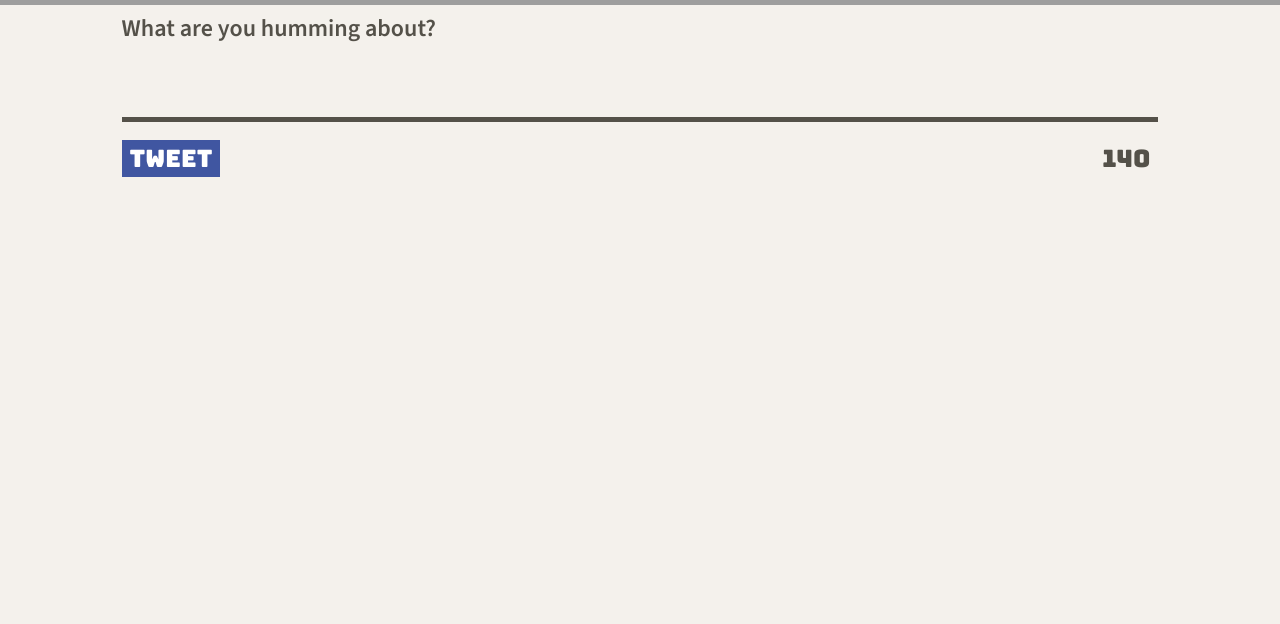
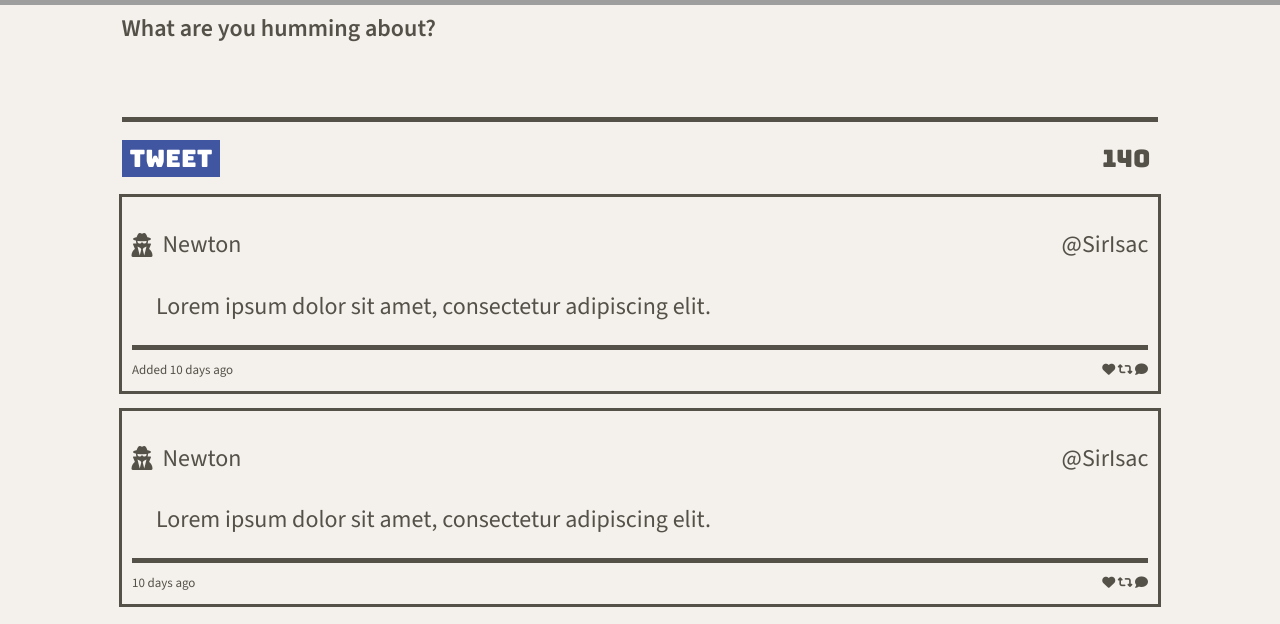
Before and after one commit to baovevni/tweeter, a website: page public/index.html in a window 1280 px wide. Shown: the part 495-1119 px from the top of the page. Before the commit the page ends 800 px from the top, so only its background shows below. Drawn offline with nearby package versions, Linux system fonts and the light colour scheme; grey boxes are pictures that could not be loaded.

Commit message:
Add tweets on main page

```diff
--- a/public/index.html
+++ b/public/index.html
@@ -20,6 +20,7 @@
   <link rel="stylesheet" href="/styles/nav.css" type="text/css" />
   <link rel="stylesheet" href="/styles/header.css" type="text/css" />
   <link rel="stylesheet" href="/styles/new-tweet.css" type="text/css" />
+  <link rel="stylesheet" href="/styles/tweet.css" type="text/css" />
 
   <!-- External JS -->
   <script src="https://ajax.googleapis.com/ajax/libs/jquery/3.4.1/jquery.min.js"></script>
@@ -44,7 +45,7 @@
     </div>
   </nav>
 
-  <header>
+  <header class="main-header">
     <div>
       <img src="/images/profile-hex.png">
     </div>
@@ -57,16 +58,59 @@
     <section>
       <form class="new-tweet" method="POST" action="/tweets/">
         <label>What are you humming about?</label>
-        <textarea id="tweet-text" name="text" rows="2" ></textarea>
+        <textarea id="tweet-text" name="text" rows="2"></textarea>
         <div class="form-actions">
           <button type="submit">Tweet</button>
           <output name="counter" class="counter" for="tweet-text">140</output>
         </div>
       </form>
     </section>
+    <article class="tweet">
+      <header class="tweet-header">
+        <div class="tweet-author">
+          <i class="fa-solid fa-user-secret"></i>
+          <p>Newton</p>
+        </div>
+        <p>@SirIsac</p>
+      </header>
+      <div class="tweet-content">
+        <!-- Using <p> for static text -->
+        <p>Lorem ipsum dolor sit amet, consectetur adipiscing elit.</p>
+      </div>
+      <footer class="tweet-footer">
+        <p>Added 10 days ago</p>
+        <div>
+          <i class="fa-solid fa-heart"></i>
+          <i class="fa-solid fa-retweet"></i>
+          <i class="fa-solid fa-comment"></i>
+        </div>
+      </footer>
+    </article>
+    <article class="tweet">
+      <header class="tweet-header">
+        <div class="tweet-author">
+          <i class="fa-solid fa-user-secret"></i>
+          <p>Newton</p>
+        </div>
+        <p>@SirIsac</p>
+      </header>
+      <div class="tweet-content">
+        <!-- Using <p> for static text -->
+        <p>Lorem ipsum dolor sit amet, consectetur adipiscing elit.</p>
+      </div>
+      <footer class="tweet-footer">
+        <p>10 days ago</p>
+        <div>
+          <i class="fa-solid fa-heart"></i>
+          <i class="fa-solid fa-retweet"></i>
+          <i class="fa-solid fa-comment"></i>
+        </div>
+      </footer>
+    </article>
   </main>
 </body>
 <script>
 
 </script>
+
 </html>
--- a/public/scripts/composer-char-counter.js
+++ b/public/scripts/composer-char-counter.js
@@ -1,5 +1,5 @@
 $(document).ready(function() {
-  $('.new-tweet textarea').on('input', function() {
+  $('.new-tweet textarea').on('keyup', function() {
     let counter = $(this).closest('.new-tweet').find('.counter');
     const maxLength = 140;
     let currentLength = $(this).val().length;
--- a/public/styles/header.css
+++ b/public/styles/header.css
@@ -1,4 +1,4 @@
-header {
+.main-header {
   padding-top: 120px;
   display: flex;
   align-items: center;
--- /dev/null
+++ b/public/styles/tweet.css
@@ -0,0 +1,50 @@
+article.tweet {
+  width: 90%;
+  margin: auto;
+  display: block;
+  outline: 3px solid #545149;
+  margin-bottom: 20px;
+}
+
+article.tweet .tweet-header {
+  padding: 10px;
+  margin-top: 20px;
+  background: none;
+  display: flex;
+  justify-content: space-between;
+}
+
+article.tweet .tweet-author {
+  display: flex;
+  align-items: center;
+  gap: 10px;
+}
+
+article.tweet .tweet-content {
+  display: flex;
+  align-items: center;
+  width: 98%;
+  margin: auto;
+  border-bottom: 5px solid #545149;
+}
+
+article.tweet .tweet-content p {
+  margin: 0 1em 1em 1em;
+}
+
+article.tweet .tweet-footer {
+  display: flex;
+  justify-content: space-between;
+  font-size: small;
+  align-items: center;
+  width: 98%;
+  margin: auto;
+}
+
+article.tweet:hover {
+  box-shadow: 10px 10px  #545149;
+}
+
+.tweet-footer i:hover{
+  color: #4056A1;
+}
--- a/server/data-files/initial-tweets.json
+++ b/server/data-files/initial-tweets.json
@@ -8,7 +8,7 @@
     "content": {
       "text": "If I have seen further it is by standing on the shoulders of giants"
     },
-    "created_at": 1716132999037
+    "created_at": 1716133353508
   },
   {
     "user": {
@@ -19,6 +19,6 @@
     "content": {
       "text": "Je pense , donc je suis"
     },
-    "created_at": 1716219399037
+    "created_at": 1716219753508
   }
 ]
```
